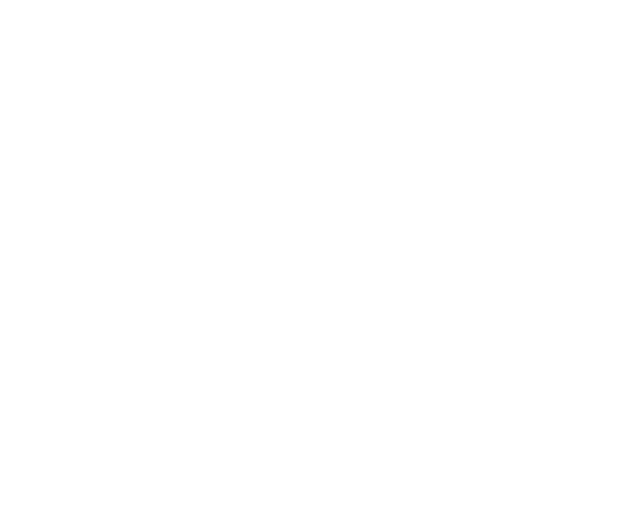
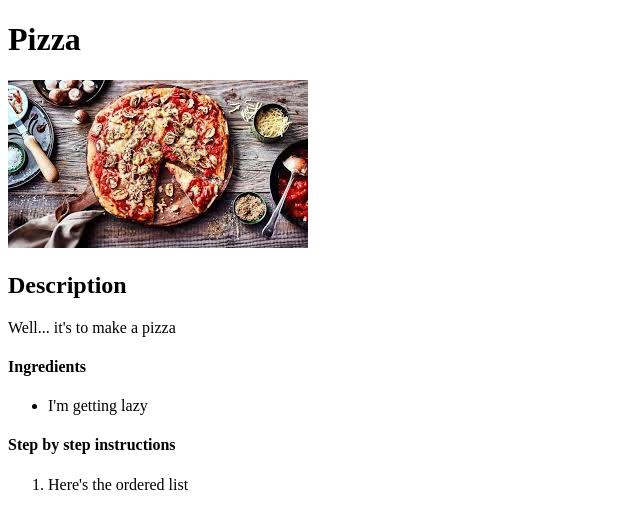
Before and after one commit to Bosary/odin-recipes, a plain HTML site: page recipes/pizza.html in a window 1280 px wide. Shown: the whole page, without its empty margins (0-640 px from the left). Drawn offline with Linux system fonts and the light colour scheme.

Commit message:
Add the pizza.html, associated image and link

```diff
--- a/recipes/pizza.html
+++ b/recipes/pizza.html
@@ -0,0 +1,26 @@
+<!DOCTYPE html>
+
+<html lang="en">
+    <head>
+        <meta charset="UTF-8">
+        <title>Pizza Recipe</title>
+    </head>
+
+    <body>
+        <h1>Pizza</h1>
+        <img src="../img/pizza.jpg" alt="a pizza">
+
+        <h2>Description</h2>
+        <p>Well... it's to make a pizza</p>
+
+        <h4>Ingredients</h4>
+        <ul>
+            <li>I'm getting lazy</li>
+        </ul>
+
+        <h4>Step by step instructions</h4>
+        <ol>
+            <li>Here's the ordered list</li>
+        </ol>
+    </body>
+</html>
```
Also changed, not shown: index.html (+1 -0 lines), img/pizza.jpg (added).
